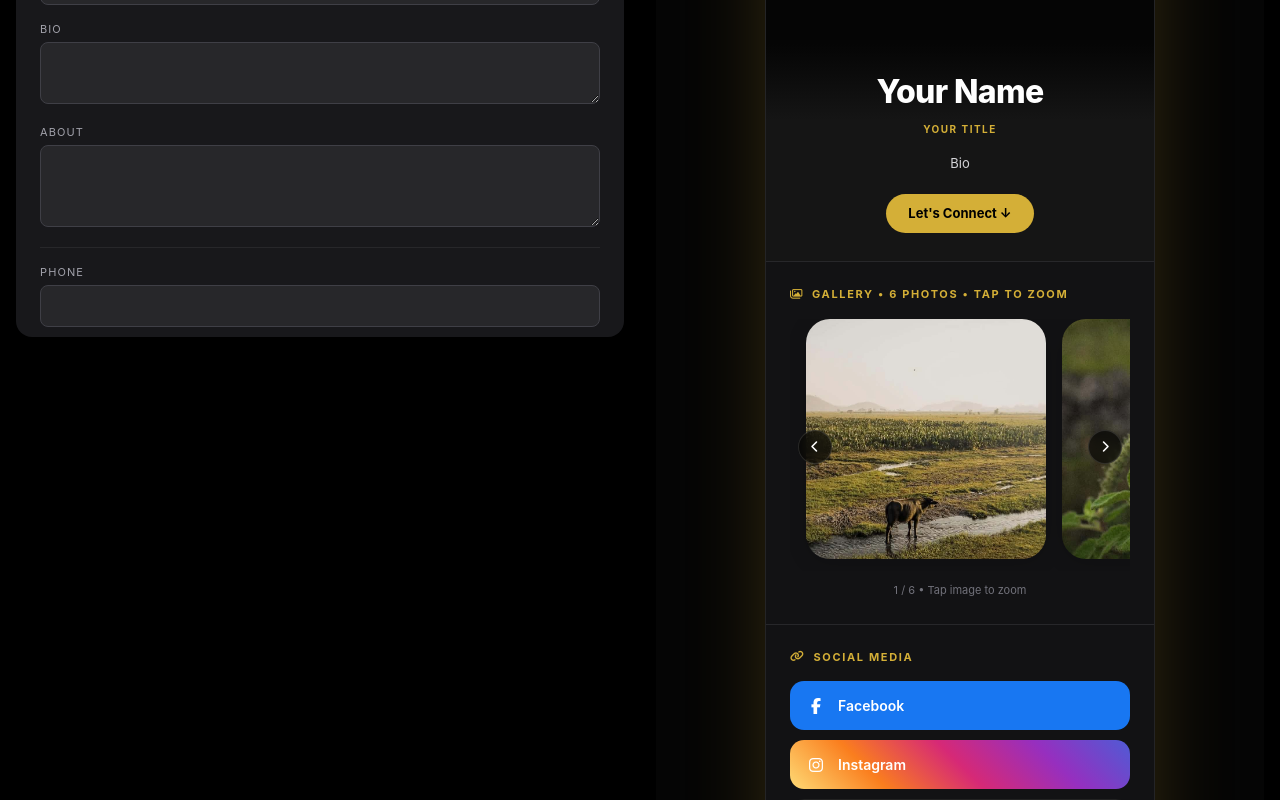
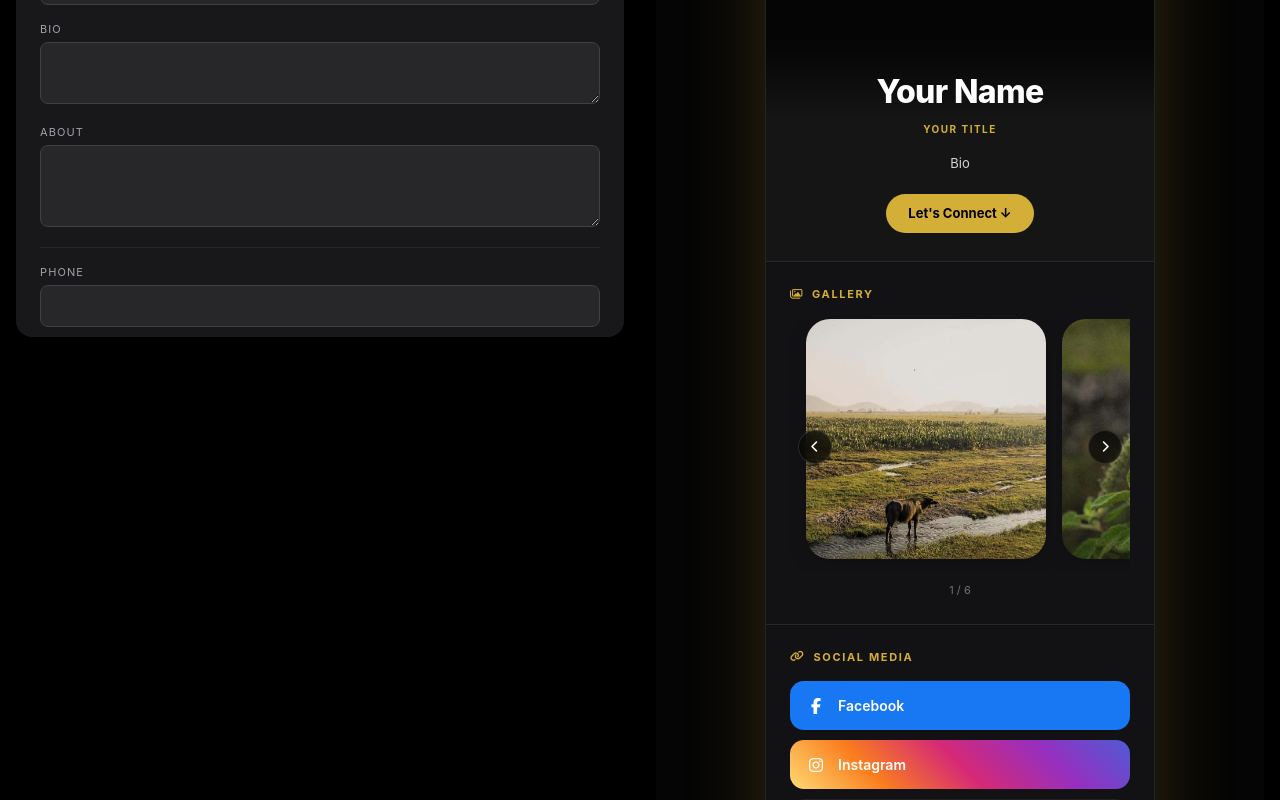
Before and after one commit to phtaply-eng/tapvinci.kit, a Next.js app: page /dashboard in a window 1280 px wide. Shown: the part 439-1239 px from the top of the page. Built offline with nearby package versions, Linux system fonts and the light colour scheme; no server answers; the database is empty.

Commit message:
remove tap to zoom text

```diff
--- a/components/TaplyTemplate.tsx
+++ b/components/TaplyTemplate.tsx
@@ -186,7 +186,7 @@ END:VCARD`
 
           {gallery.length > 0 && (
             <section className="taply-section">
-              <h2><i className="fa-regular fa-images"></i> Gallery • {gallery.length} photos • Tap to zoom</h2>
+              <h2><i className="fa-regular fa-images"></i> Gallery </h2>
               <div className="taply-carousel">
                 <div className="taply-reel" ref={reelRef}>
                   {gallery.map((item:any,i:number)=>(
@@ -197,7 +197,7 @@ END:VCARD`
                 </div>
                 <button className="taply-carousel-btn prev" onClick={()=>scroll(-1)}><i className="fa-solid fa-chevron-left"></i></button>
                 <button className="taply-carousel-btn next" onClick={()=>scroll(1)}><i className="fa-solid fa-chevron-right"></i></button>
-                <p className="taply-carousel-count">{current} / {gallery.length} • Tap image to zoom</p>
+                <p className="taply-carousel-count">{current} / {gallery.length} </p>
               </div>
             </section>
           )}
```
